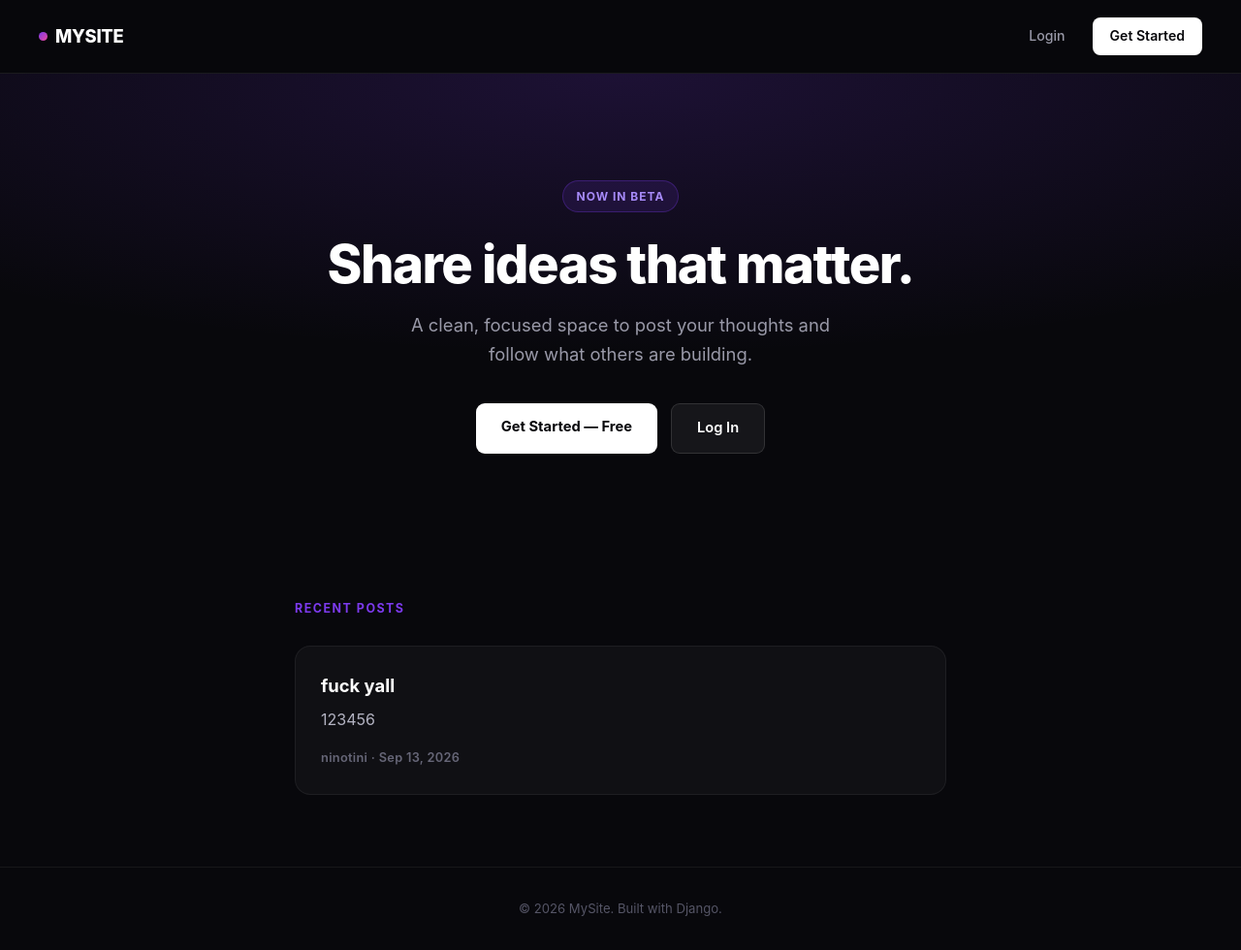
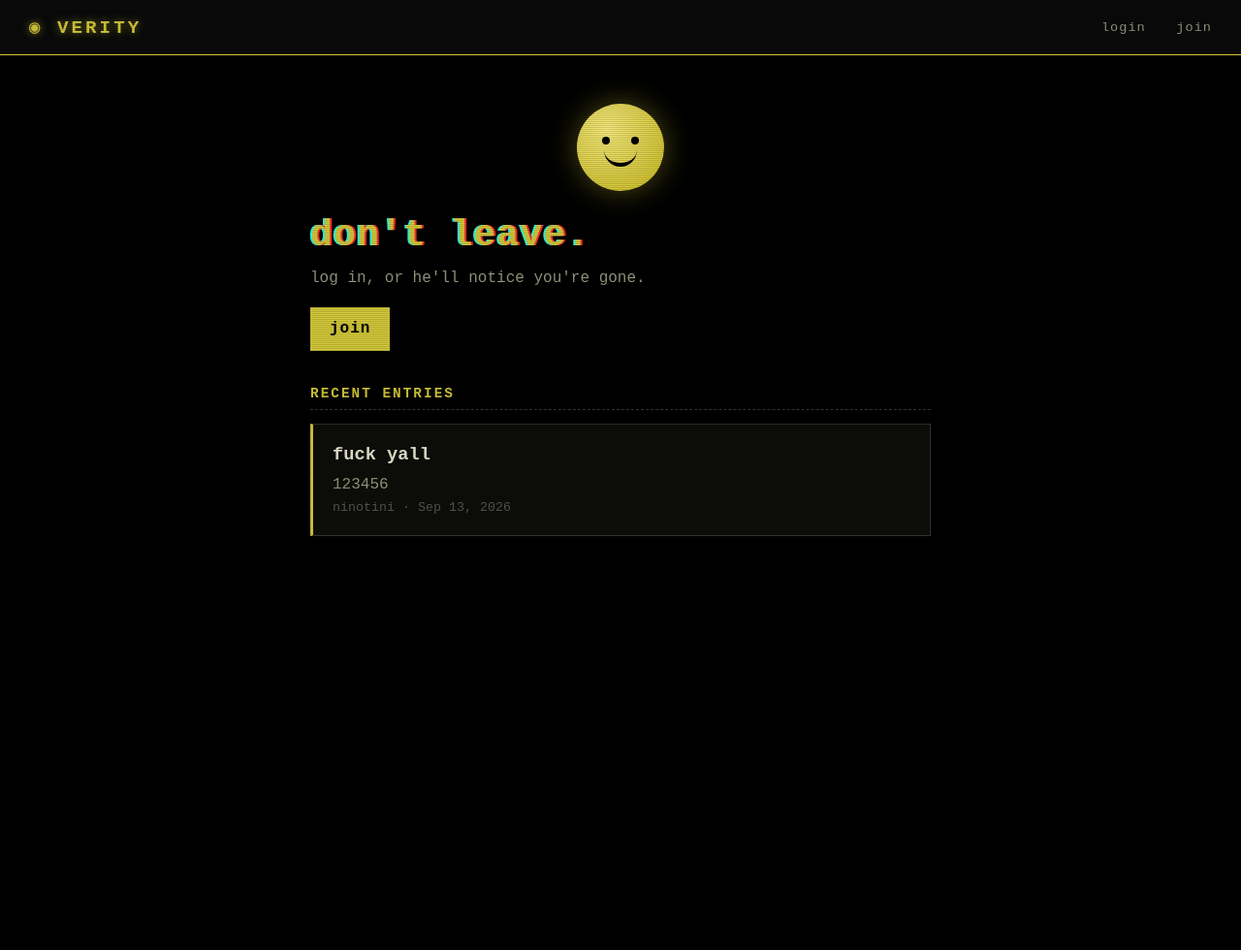
Before and after one commit to NiniNini999/my-project, a Django app: page / in a window 1280 px wide. Shown: the whole page at 97% size. After the commit the page ends 553 px from the top, so only its background shows below. Run offline with Django 5.2, Linux system fonts and the light colour scheme; data comes from the database, SQL or seed files in the repository.

Commit message:
verity theme

```diff
--- a/my_first_project/settings.py
+++ b/my_first_project/settings.py
@@ -127,6 +127,7 @@ USE_TZ = True
 
 STATIC_URL = 'static/'
 STATICFILES_STORAGE = 'whitenoise.storage.CompressedManifestStaticFilesStorage'
+STATIC_ROOT = BASE_DIR / 'staticfiles'
 
 # Email
 # https://docs.djangoproject.com/en/6.1/topics/email/#topic-email-configuration
--- a/templates/base.html
+++ b/templates/base.html
@@ -3,222 +3,157 @@
 <head>
     <meta charset="UTF-8">
     <meta name="viewport" content="width=device-width, initial-scale=1.0">
-    <title>My Site</title>
+    <title>VERITY // MY SITE</title>
     <style>
         * { box-sizing: border-box; margin: 0; padding: 0; }
-        html { scroll-behavior: smooth; }
         body {
-            font-family: 'Inter', -apple-system, BlinkMacSystemFont, 'Segoe UI', sans-serif;
-            background: #08080c;
-            color: #e8e8ed;
-            line-height: 1.6;
+            font-family: 'Courier New', monospace;
+            background: #000;
+            color: #e8e8d0;
             min-height: 100vh;
-            display: flex;
-            flex-direction: column;
+            position: relative;
+            overflow-x: hidden;
         }
-        a { color: inherit; }
-
-        /* Nav */
+        /* scanline overlay */
+        body::before {
+            content: '';
+            position: fixed;
+            top: 0; left: 0; right: 0; bottom: 0;
+            background: repeating-linear-gradient(
+                0deg, rgba(0,0,0,0.15), rgba(0,0,0,0.15) 1px,
+                transparent 1px, transparent 2px
+            );
+            pointer-events: none;
+            z-index: 999;
+        }
         nav {
-            background: rgba(8, 8, 12, 0.7);
-            backdrop-filter: blur(14px);
-            -webkit-backdrop-filter: blur(14px);
-            border-bottom: 1px solid rgba(255, 255, 255, 0.08);
-            padding: 18px 40px;
+            background: #0a0a0a;
+            border-bottom: 1px solid #d4c93a;
+            padding: 16px 30px;
             display: flex;
             justify-content: space-between;
             align-items: center;
             position: sticky;
             top: 0;
-            z-index: 100;
+            z-index: 10;
         }
         nav .brand {
-            font-weight: 800;
-            font-size: 1.15em;
-            letter-spacing: -0.3px;
+            font-weight: bold;
+            font-size: 1.2em;
+            letter-spacing: 3px;
+            color: #d4c93a;
             text-decoration: none;
-            color: #fff;
-            display: flex;
-            align-items: center;
-            gap: 8px;
+            text-shadow: 0 0 8px rgba(212, 201, 58, 0.6);
         }
-        nav .brand::before {
-            content: '';
-            width: 9px; height: 9px;
-            border-radius: 50%;
-            background: linear-gradient(135deg, #7c3aed, #ec4899);
-            display: inline-block;
-        }
-        nav .links { display: flex; align-items: center; gap: 28px; }
+        nav .brand::before { content: '◉ '; }
         nav .links a, nav .links button {
-            color: #9999a8;
+            color: #999980;
             text-decoration: none;
-            font-size: 0.88em;
-            font-weight: 500;
-            transition: color 0.15s;
+            margin-left: 22px;
+            font-size: 0.85em;
+            letter-spacing: 1px;
             background: none; border: none; cursor: pointer; font-family: inherit;
         }
-        nav .links a:hover, nav .links button:hover { color: #fff; }
-        .nav-cta {
-            background: #fff !important;
-            color: #08080c !important;
-            padding: 8px 18px;
-            border-radius: 8px;
-            font-weight: 600 !important;
+        nav .links a:hover, nav .links button:hover { color: #d4c93a; }
+        main { max-width: 680px; margin: 50px auto; padding: 0 20px; }
+        .glitch-title {
+            font-size: 2.4em;
+            color: #d4c93a;
+            letter-spacing: 1px;
+            text-shadow: 2px 0 #ff2e2e, -2px 0 #2effea;
+            margin-bottom: 10px;
         }
-        .nav-cta:hover { background: #e5e5e5 !important; }
-
-        /* Layout */
-        main { flex: 1; }
-        .wrap { max-width: 720px; margin: 0 auto; padding: 0 24px; }
-
-        /* Hero */
-        .hero {
-            text-align: center;
-            padding: 110px 24px 90px;
-            background: radial-gradient(ellipse 80% 60% at 50% 0%, rgba(124, 58, 237, 0.18), transparent);
+        p { color: #999980; line-height: 1.6; }
+        h2 {
+            color: #d4c93a;
+            font-size: 0.9em;
+            letter-spacing: 2px;
+            text-transform: uppercase;
+            margin-top: 36px;
+            border-bottom: 1px dashed #333;
+            padding-bottom: 8px;
         }
-        .hero .eyebrow {
-            display: inline-block;
-            font-size: 0.75em;
-            font-weight: 700;
-            letter-spacing: 1px;
-            text-transform: uppercase;
-            color: #a78bfa;
-            background: rgba(124, 58, 237, 0.12);
-            border: 1px solid rgba(124, 58, 237, 0.3);
-            padding: 6px 14px;
-            border-radius: 100px;
-            margin-bottom: 24px;
+        .post {
+            background: #0d0d0a;
+            border: 1px solid #333;
+            border-left: 3px solid #d4c93a;
+            padding: 20px;
+            margin: 14px 0;
         }
-        .hero h1 {
-            font-size: 3.4em;
-            font-weight: 800;
-            letter-spacing: -1.5px;
-            line-height: 1.08;
-            color: #fff;
-            max-width: 640px;
-            margin: 0 auto 20px;
-        }
-        .hero p {
-            font-size: 1.15em;
-            color: #9999a8;
-            max-width: 480px;
-            margin: 0 auto 36px;
-        }
-        .hero-ctas { display: flex; gap: 14px; justify-content: center; }
-
-        /* Buttons */
+        .post h3 { color: #e8e8d0; margin-bottom: 8px; }
+        .post p { color: #999980; }
+        .post small { color: #555; }
         .btn-primary {
             display: inline-block;
-            background: #fff;
-            color: #08080c;
-            padding: 13px 26px;
-            border-radius: 9px;
+            background: #d4c93a;
+            color: #000;
+            padding: 10px 20px;
             text-decoration: none;
-            font-size: 0.92em;
-            font-weight: 700;
+            font-weight: bold;
+            letter-spacing: 1px;
             border: none;
             cursor: pointer;
-            transition: transform 0.15s, box-shadow 0.15s;
         }
-        .btn-primary:hover { transform: translateY(-2px); box-shadow: 0 8px 24px rgba(255,255,255,0.15); }
-        .btn-secondary {
-            display: inline-block;
-            background: rgba(255,255,255,0.06);
-            color: #fff;
-            padding: 13px 26px;
-            border-radius: 9px;
-            text-decoration: none;
-            font-size: 0.92em;
-            font-weight: 600;
-            border: 1px solid rgba(255,255,255,0.12);
-            transition: background 0.15s;
+        .btn-primary:hover { background: #e8e8d0; }
+        form input, form textarea {
+            width: 100%;
+            padding: 10px;
+            background: #0a0a0a;
+            border: 1px solid #333;
+            color: #e8e8d0;
+            font-family: inherit;
+            margin-top: 4px;
         }
-        .btn-secondary:hover { background: rgba(255,255,255,0.1); }
+        form input:focus, form textarea:focus { outline: none; border-color: #d4c93a; }
+        label { color: #666; font-size: 0.8em; letter-spacing: 1px; text-transform: uppercase; }
 
-        /* Section */
-        .section { padding: 60px 24px; }
-        .section-label {
-            font-size: 0.78em;
-            text-transform: uppercase;
-            letter-spacing: 1.5px;
-            color: #7c3aed;
-            font-weight: 700;
-            margin-bottom: 28px;
+        /* simple drawn smiley, not the actual character art */
+        .orb {
+            width: 90px; height: 90px;
+            border-radius: 50%;
+            background: radial-gradient(circle at 35% 30%, #f5e97a, #c9ba1f);
+            margin: 0 auto 24px;
+            position: relative;
+            box-shadow: 0 0 30px rgba(212, 201, 58, 0.4);
         }
-
-        /* Posts */
-        .post {
-            background: #101014;
-            border-radius: 16px;
-            padding: 26px;
-            margin: 14px 0;
-            border: 1px solid rgba(255, 255, 255, 0.06);
-            transition: border-color 0.2s, transform 0.2s;
+        .orb::before, .orb::after {
+            content: '';
+            position: absolute;
+            width: 8px; height: 8px;
+            background: #000;
+            border-radius: 50%;
+            top: 34px;
         }
-        .post:hover { border-color: rgba(124, 58, 237, 0.4); transform: translateY(-2px); }
-        .post h3 { font-size: 1.15em; color: #fff; font-weight: 700; margin-bottom: 8px; }
-        .post p { color: #b3b3c2; margin-bottom: 12px; }
-        .post small { color: #666677; font-weight: 600; font-size: 0.8em; letter-spacing: 0.3px; }
-
-        /* Forms */
-        .card {
-            background: #101014;
-            border: 1px solid rgba(255,255,255,0.07);
-            border-radius: 18px;
-            padding: 40px;
-            max-width: 440px;
-            margin: 50px auto;
-        }
-        .card h1 { font-size: 1.6em; margin-bottom: 6px; color: #fff; }
-        .card > p { color: #8888a0; margin-bottom: 24px; font-size: 0.9em; }
-        form p { margin: 16px 0; }
-        label { font-size: 0.78em; color: #8888a0; text-transform: uppercase; letter-spacing: 0.5px; font-weight: 700; display: block; margin-bottom: 6px; }
-        input, textarea {
-            width: 100%;
-            padding: 12px 14px;
-            border-radius: 10px;
-            border: 1px solid rgba(255,255,255,0.1);
-            background: #08080c;
-            color: #e8e8ed;
-            font-size: 0.95em;
-            font-family: inherit;
-        }
-        input:focus, textarea:focus { outline: none; border-color: #7c3aed; }
-        textarea { min-height: 110px; }
-        form button[type="submit"] { width: 100%; margin-top: 8px; padding: 13px; }
-
-        /* Footer */
-        footer {
-            border-top: 1px solid rgba(255,255,255,0.06);
-            padding: 32px 40px;
-            text-align: center;
-            color: #555566;
-            font-size: 0.82em;
+        .orb::before { left: 26px; }
+        .orb::after { right: 26px; }
+        .orb-mouth {
+            position: absolute;
+            width: 34px; height: 17px;
+            border-bottom: 4px solid #000;
+            border-radius: 0 0 40px 40px;
+            top: 48px; left: 28px;
         }
     </style>
 </head>
 <body>
     <nav>
-        <a href="{% url 'home' %}" class="brand">MYSITE</a>
+        <a href="{% url 'home' %}" class="brand">VERITY</a>
         <div class="links">
             {% if user.is_authenticated %}
                 <a href="{% url 'profile' %}">{{ user.username }}</a>
                 <form method="post" action="{% url 'logout' %}" style="display:inline;">
                     {% csrf_token %}
-                    <button type="submit">Logout</button>
+                    <button type="submit">logout</button>
                 </form>
-                <a href="{% url 'create_post' %}" class="nav-cta">New Post</a>
+                <a href="{% url 'create_post' %}">new_entry</a>
             {% else %}
-                <a href="{% url 'login' %}">Login</a>
-                <a href="{% url 'signup' %}" class="nav-cta">Get Started</a>
+                <a href="{% url 'login' %}">login</a>
+                <a href="{% url 'signup' %}">join</a>
             {% endif %}
         </div>
     </nav>
     <main>
         {% block content %}{% endblock %}
     </main>
-    <footer>© 2026 MySite. Built with Django.</footer>
 </body>
 </html>
--- a/templates/home.html
+++ b/templates/home.html
@@ -1,26 +1,17 @@
 {% extends 'base.html' %}
 {% block content %}
-    <div class="hero">
-        <span class="eyebrow">Now in beta</span>
+    <div class="orb"><div class="orb-mouth"></div></div>
     {% if user.is_authenticated %}
-            <h1>Welcome back, {{ user.username }}.</h1>
-            <p>Here's what the community has been sharing.</p>
-            <div class="hero-ctas">
-                <a href="{% url 'create_post' %}" class="btn-primary">+ New Post</a>
-                <a href="{% url 'profile' %}" class="btn-secondary">View Profile</a>
-            </div>
+        <h1 class="glitch-title">welcome back, {{ user.username }}</h1>
+        <p>he's been watching your entries.</p>
+        <p style="margin-top:16px;"><a href="{% url 'create_post' %}" class="btn-primary">+ new entry</a></p>
     {% else %}
-            <h1>Share ideas that matter.</h1>
-            <p>A clean, focused space to post your thoughts and follow what others are building.</p>
-            <div class="hero-ctas">
-                <a href="{% url 'signup' %}" class="btn-primary">Get Started — Free</a>
-                <a href="{% url 'login' %}" class="btn-secondary">Log In</a>
-            </div>
+        <h1 class="glitch-title">don't leave.</h1>
+        <p>log in, or he'll notice you're gone.</p>
+        <p style="margin-top:16px;"><a href="{% url 'signup' %}" class="btn-primary">join</a></p>
     {% endif %}
-    </div>
 
-    <div class="section wrap">
-        <div class="section-label">Recent Posts</div>
+    <h2>Recent Entries</h2>
     {% for post in posts %}
         <div class="post">
             <h3>{{ post.title }}</h3>
@@ -28,7 +19,6 @@
             <small>{{ post.author.username }} · {{ post.created_at|date:"M d, Y" }}</small>
         </div>
     {% empty %}
-            <p style="color:#666677;">No posts yet — be the first.</p>
+        <p>nothing logged yet.</p>
     {% endfor %}
-    </div>
 {% endblock %}
```
Lines whose indentation alone changed are shown as unchanged.
